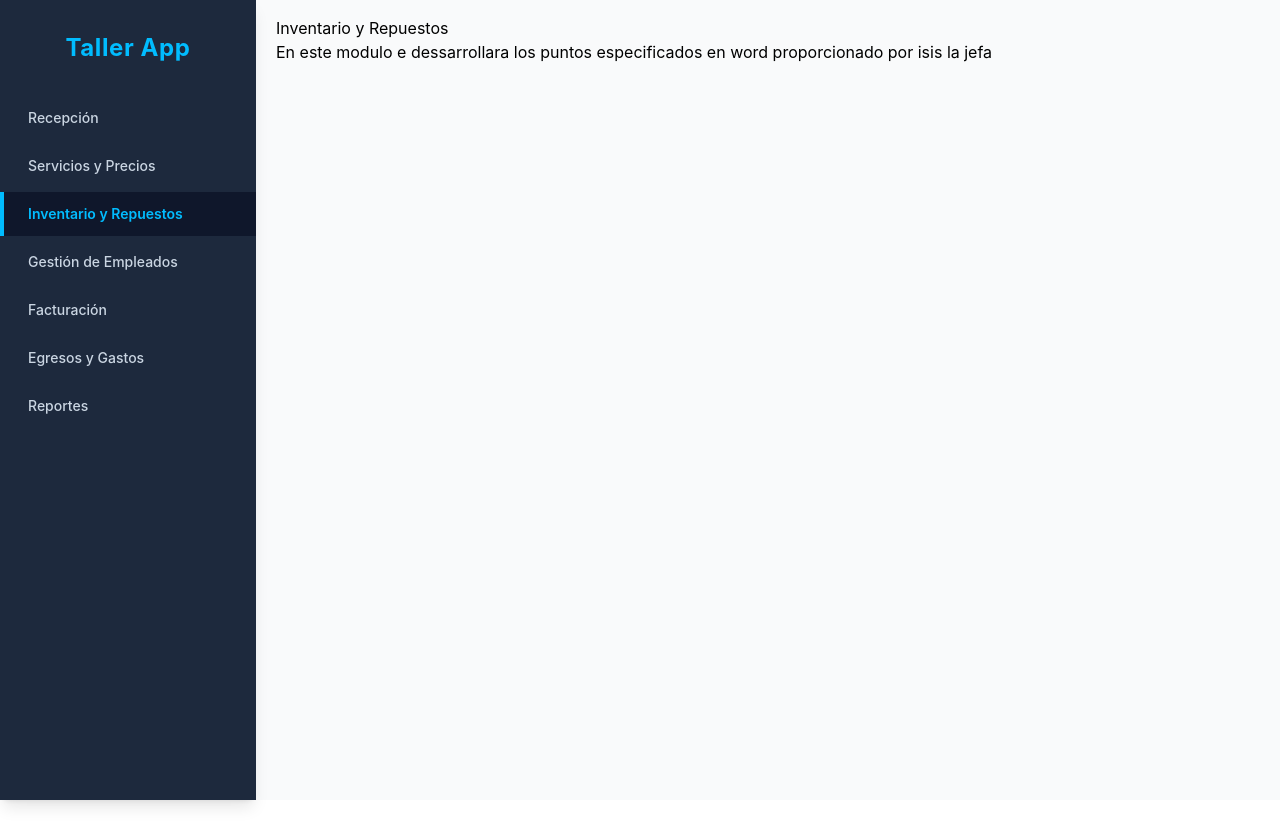
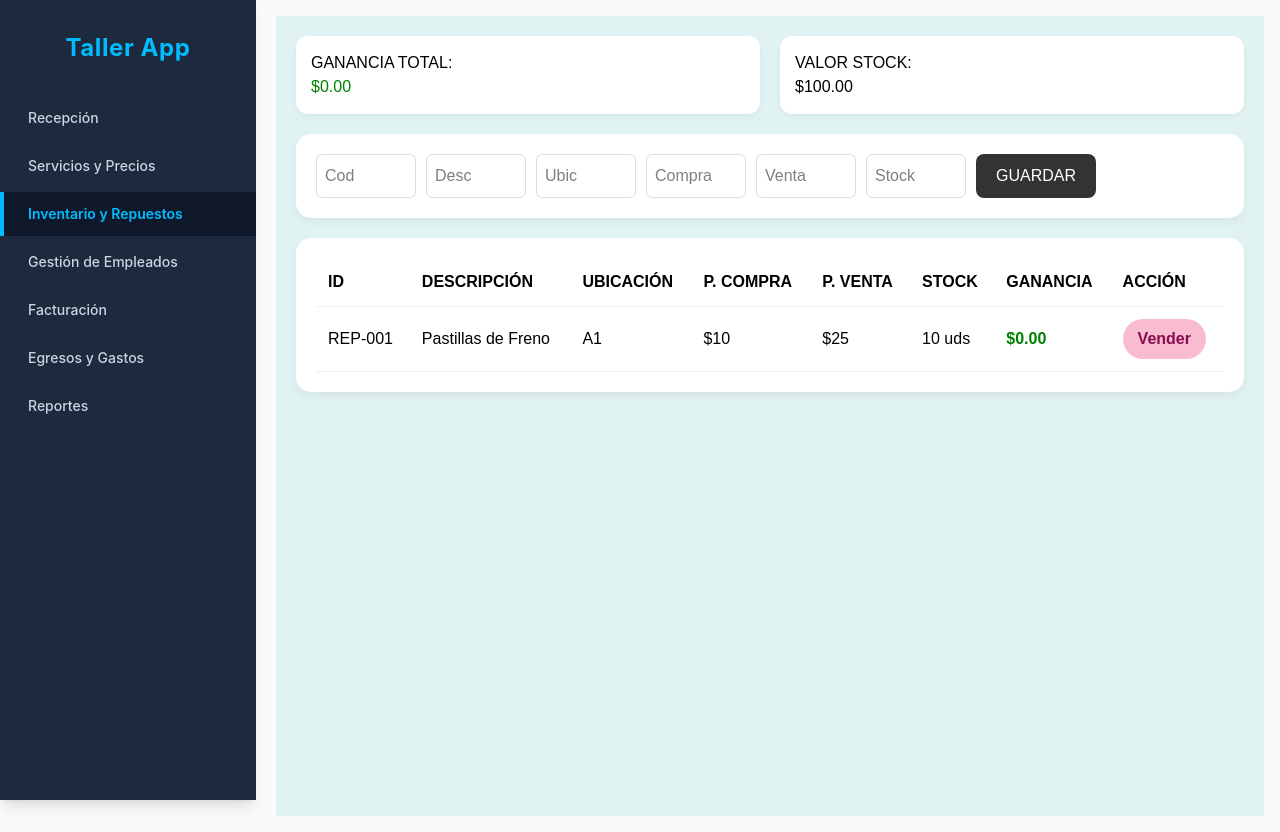
Before and after one commit to Iverson-Vargas/Frontend-Taller-Mecanico, a React (Vite) app: page /Prueba/Inventario in a window 1280 px wide. Before the commit the page ends 800 px from the top, so only its background shows below. Built offline with nearby package versions, Linux system fonts and the light colour scheme.

Commit message:
Modulo Inventario Actualizado

```diff
--- a/src/pages/Inventario.jsx
+++ b/src/pages/Inventario.jsx
@@ -1,9 +1,130 @@
+import React, { useState } from 'react';
 
-export const Inventario = () => {
-    return (
-        <>
-            <h1>Inventario  y Repuestos </h1>
-            <p>En este modulo e dessarrollara los puntos especificados en word proporcionado por isis la jefa</p>
-        </>
-    )
+const colors = {
+  fondo: '#e0f2f1', blanco: '#ffffff', rosaBtn: '#f8bbd0', rosaTexto: '#880e4f', grisBorde: '#dddddd', texto: '#333333'
+};
+
+const styles = {
+  main: { backgroundColor: colors.fondo, minHeight: '100vh', padding: '20px', fontFamily: 'sans-serif' },
+  overlay: { position: 'fixed', top: 0, left: 0, width: '100%', height: '100%', backgroundColor: 'rgba(0,0,0,0.5)', display: 'flex', justifyContent: 'center', alignItems: 'center', zIndex: 1000 },
+  modal: { backgroundColor: 'white', padding: '30px', borderRadius: '15px', width: '350px', boxShadow: '0 10px 25px rgba(0,0,0,0.2)', textAlign: 'center' },
+  btnSecundario: { background: '#eee', border: 'none', padding: '8px 15px', borderRadius: '20px', cursor: 'pointer' },
+  miniCard: { backgroundColor: 'white', padding: '15px', borderRadius: '12px', flex: 1, boxShadow: '0 2px 5px rgba(0,0,0,0.05)' },
+  card: { backgroundColor: 'white', padding: '20px', borderRadius: '15px', marginBottom: '20px', boxShadow: '0 4px 10px rgba(0,0,0,0.05)' },
+  cardTitle: { borderLeft: `5px solid ${colors.rosaBtn}`, paddingLeft: '10px', marginBottom: '15px' },
+  input: { padding: '8px', borderRadius: '6px', border: `1px solid ${colors.grisBorde}`, width: '100px' },
+  btnNegro: { background: '#333', color: 'white', border: 'none', padding: '10px 20px', borderRadius: '8px', cursor: 'pointer' },
+  btnRosa: { backgroundColor: colors.rosaBtn, color: colors.rosaTexto, border: 'none', padding: '8px 15px', borderRadius: '20px', fontWeight: 'bold', cursor: 'pointer' },
+  td: { padding: '12px', textAlign: 'left', borderBottom: '1px solid #f0f0f0' }
+};
+
+
+export function Inventario() {
+  const [repuestos, setRepuestos] = useState([
+    { id: 'REP-001', desc: 'Pastillas de Freno', ubicacion: 'A1', pCompra: 10, pVenta: 25, stock: 10, gananciaAcumulada: 0 }
+  ]);
+  const [form, setForm] = useState({ id: '', desc: '', ubicacion: '', pCompra: '', pVenta: '', stock: '' });
+  const [modalVenta, setModalVenta] = useState({ abierto: false, producto: null, cantidadVenta: 1 });
+
+  const gananciaTotal = repuestos.reduce((acc, r) => acc + r.gananciaAcumulada, 0);
+  const inversionStock = repuestos.reduce((acc, r) => acc + (r.pCompra * r.stock), 0);
+
+  const guardar = (e) => {
+    e.preventDefault();
+    if(!form.id) return alert("Pon el código");
+    setRepuestos([...repuestos, { ...form, stock: Number(form.stock), pCompra: Number(form.pCompra), pVenta: Number(form.pVenta), gananciaAcumulada: 0 }]);
+    setForm({ id: '', desc: '', ubicacion: '', pCompra: '', pVenta: '', stock: '' });
+  };
+
+  const confirmarVenta = () => {
+    const cant = Number(modalVenta.cantidadVenta);
+    if (cant > modalVenta.producto.stock) return alert("Stock insuficiente");
+
+    setRepuestos(repuestos.map(r => {
+      if (r.id === modalVenta.producto.id) {
+        return {
+          ...r,
+          stock: r.stock - cant,
+          gananciaAcumulada: r.gananciaAcumulada + (cant * (r.pVenta - r.pCompra))
+        };
+      }
+      return r;
+    }));
+    setModalVenta({ abierto: false, producto: null, cantidadVenta: 1 });
+  };
+
+  return (
+    <div style={styles.main}>
+      {/* VENTANA DE VENTA */}
+      {modalVenta.abierto && (
+        <div style={styles.overlay}>
+          <div style={styles.modal}>
+            <h3>Vender {modalVenta.producto.desc}</h3>
+            <p style={{color: 'green', fontWeight: 'bold'}}>Precio: ${modalVenta.producto.pVenta}</p>
+            <div style={{margin: '15px 0'}}>
+              <label>Cantidad:</label><br/>
+              <input type="number" value={modalVenta.cantidadVenta} onChange={e => setModalVenta({...modalVenta, cantidadVenta: e.target.value})} style={{...styles.input, width: '60%'}} />
+            </div>
+            <div style={{display:'flex', gap:'10px', justifyContent:'center'}}>
+              <button onClick={() => setModalVenta({abierto:false})} style={styles.btnSecundario}>Cerrar</button>
+              <button onClick={confirmarVenta} style={styles.btnRosa}>Confirmar</button>
+            </div>
+          </div>
+        </div>
+      )}
+
+      {/* DASHBOARD */}
+      <div style={{display:'flex', gap:'20px', marginBottom:'20px'}}>
+        <div style={styles.miniCard}><span>GANANCIA TOTAL:</span> <h2 style={{color:'green'}}>${gananciaTotal.toFixed(2)}</h2></div>
+        <div style={styles.miniCard}><span>VALOR STOCK:</span> <h2>${inversionStock.toFixed(2)}</h2></div>
+      </div>
+
+      {/* FORMULARIO */}
+      <div style={styles.card}>
+        <form onSubmit={guardar} style={{display:'flex', gap:'10px', flexWrap:'wrap'}}>
+          <input placeholder="Cod" value={form.id} onChange={e => setForm({...form, id: e.target.value})} style={styles.input} />
+          <input placeholder="Desc" value={form.desc} onChange={e => setForm({...form, desc: e.target.value})} style={styles.input} />
+          <input placeholder="Ubic" value={form.ubicacion} onChange={e => setForm({...form, ubicacion: e.target.value})} style={styles.input} />
+          <input placeholder="Compra" type="number" value={form.pCompra} onChange={e => setForm({...form, pCompra: e.target.value})} style={styles.input} />
+          <input placeholder="Venta" type="number" value={form.pVenta} onChange={e => setForm({...form, pVenta: e.target.value})} style={styles.input} />
+          <input placeholder="Stock" type="number" value={form.stock} onChange={e => setForm({...form, stock: e.target.value})} style={styles.input} />
+          <button type="submit" style={styles.btnNegro}>GUARDAR</button>
+        </form>
+      </div>
+
+      {/* TABLA */}
+      <div style={styles.card}>
+        <table style={{width:'100%', borderCollapse:'collapse'}}>
+          <thead>
+            <tr>
+              <th style={styles.td}>ID</th>
+              <th style={styles.td}>DESCRIPCIÓN</th>
+              <th style={styles.td}>UBICACIÓN</th>
+              <th style={styles.td}>P. COMPRA</th>
+              <th style={styles.td}>P. VENTA</th>
+              <th style={styles.td}>STOCK</th>
+              <th style={styles.td}>GANANCIA</th>
+              <th style={styles.td}>ACCIÓN</th>
+            </tr>
+          </thead>
+          <tbody>
+            {repuestos.map(r => (
+              <tr key={r.id}>
+                <td style={styles.td}>{r.id}</td>
+                <td style={styles.td}>{r.desc}</td>
+                <td style={styles.td}>{r.ubicacion}</td>
+                <td style={styles.td}>${r.pCompra}</td>
+                <td style={styles.td}>${r.pVenta}</td>
+                <td style={{...styles.td, color: r.stock < 3 ? 'red' : 'black'}}>{r.stock} uds</td>
+                <td style={{...styles.td, color:'green', fontWeight:'bold'}}>${r.gananciaAcumulada.toFixed(2)}</td>
+                <td style={styles.td}>
+                  <button onClick={() => setModalVenta({abierto:true, producto:r, cantidadVenta:1})} style={styles.btnRosa}>Vender</button>
+                </td>
+              </tr>
+            ))}
+          </tbody>
+        </table>
+      </div>
+    </div>
+  );
 }
```
Also changed, not shown: 1 other file (tests, documents, lock files or other folders).
